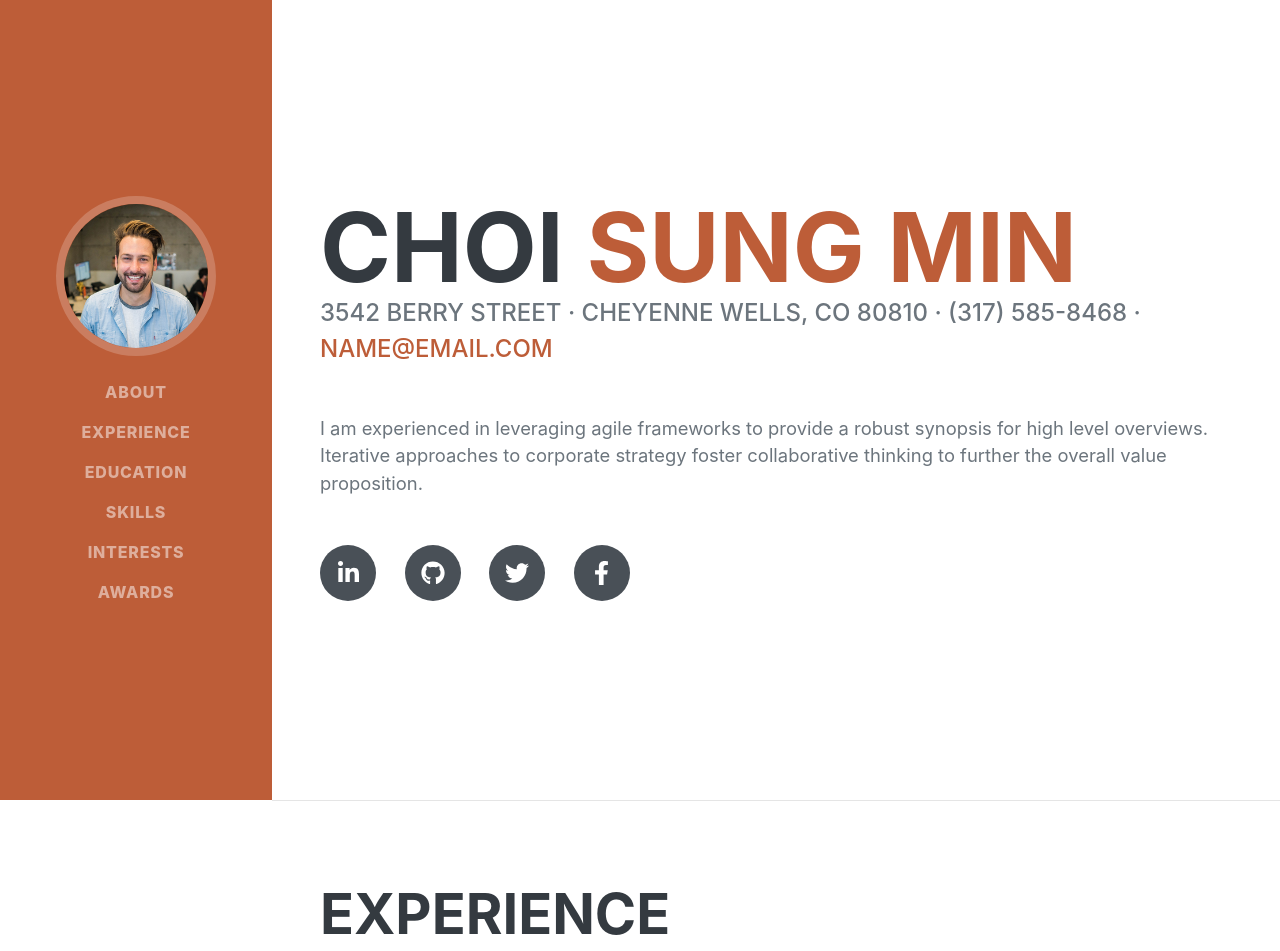
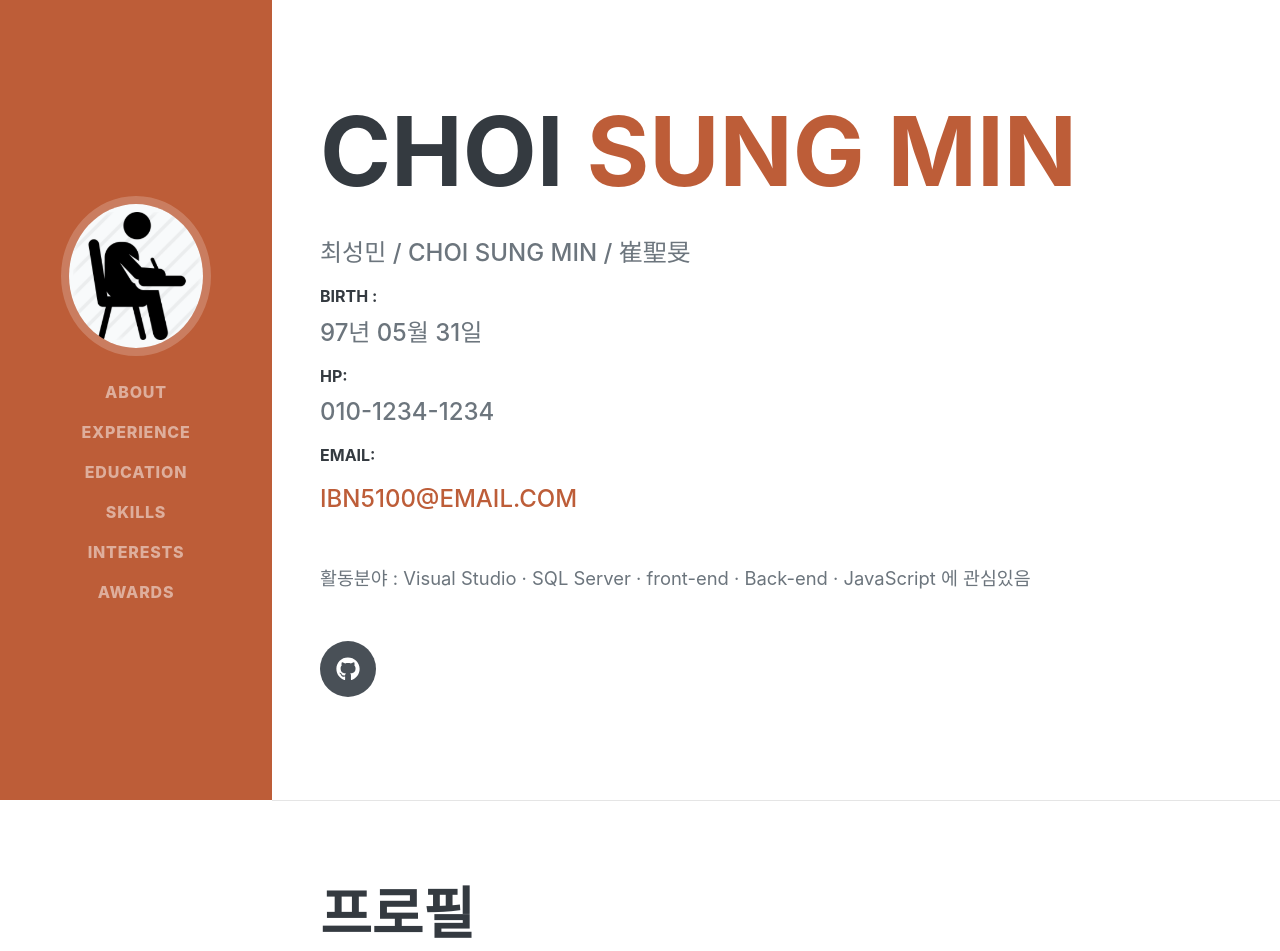
Before and after one commit to SM-create/SM-create.github.io, a plain HTML site: page index.html in a window 1280 px wide. Shown: the top 951 px of the page. Drawn offline with nearby package versions, Linux system fonts and the light colour scheme; a web font is replaced by a local one.

Commit message:
으아악

```diff
--- a/index.html
+++ b/index.html
@@ -1,28 +1,34 @@
 <!DOCTYPE html>
 <html lang="en">
+
 <head>
     <meta charset="utf-8" />
     <meta name="viewport" content="width=device-width, initial-scale=1, shrink-to-fit=no" />
     <meta name="description" content="" />
     <meta name="author" content="" />
-        <title>Resume - Start Bootstrap Theme</title>
+    <title>자기소개서</title>
     <link rel="icon" type="image/x-icon" href="assets/img/favicon.ico" />
     <!-- Font Awesome icons (free version)-->
     <script src="https://use.fontawesome.com/releases/v5.15.3/js/all.js" crossorigin="anonymous"></script>
     <!-- Google fonts-->
-        <link href="https://fonts.googleapis.com/css?family=Saira+Extra+Condensed:500,700" rel="stylesheet" type="text/css" />
+    <link href="https://fonts.googleapis.com/css?family=Saira+Extra+Condensed:500,700" rel="stylesheet"
+        type="text/css" />
     <link href="https://fonts.googleapis.com/css?family=Muli:400,400i,800,800i" rel="stylesheet" type="text/css" />
     <!-- Core theme CSS (includes Bootstrap)-->
     <link href="css/styles.css" rel="stylesheet" />
 </head>
+
 <body id="page-top">
     <!-- Navigation-->
     <nav class="navbar navbar-expand-lg navbar-dark bg-primary fixed-top" id="sideNav">
         <a class="navbar-brand js-scroll-trigger" href="#page-top">
-                <span class="d-block d-lg-none">Choi SungMin</span>
-                <span class="d-none d-lg-block"><img class="img-fluid img-profile rounded-circle mx-auto mb-2" src="assets/img/profile.jpg" alt="..." /></span>
+            <span class="d-block d-lg-none">Choi Sung Min</span>
+            <span class="d-none d-lg-block"><img class="img-fluid img-profile rounded-circle mx-auto mb-2"
+                    src="assets/img/profile.PNG" alt="..." /></span>
         </a>
-            <button class="navbar-toggler" type="button" data-toggle="collapse" data-target="#navbarSupportedContent" aria-controls="navbarSupportedContent" aria-expanded="false" aria-label="Toggle navigation"><span class="navbar-toggler-icon"></span></button>
+        <button class="navbar-toggler" type="button" data-toggle="collapse" data-target="#navbarSupportedContent"
+            aria-controls="navbarSupportedContent" aria-expanded="false" aria-label="Toggle navigation"><span
+                class="navbar-toggler-icon"></span></button>
         <div class="collapse navbar-collapse" id="navbarSupportedContent">
             <ul class="navbar-nav">
                 <li class="nav-item"><a class="nav-link js-scroll-trigger" href="#about">About</a></li>
@@ -44,15 +50,27 @@
                     <span class="text-primary">Sung Min</span>
                 </h1>
                 <div class="subheading mb-5">
-                        3542 Berry Street · Cheyenne Wells, CO 80810 · (317) 585-8468 ·
-                        <a href="mailto:name@email.com">name@email.com</a>
+                    <br>
+                    최성민 / Choi Sung Min / 崔聖旻 <br>
+
+                    <P>
+                    <h6>birth :</h6> 97년 05월 31일<br></P>
+
+                    <P>
+                    <h6>HP: </h6>010-1234-1234<br></P>
+
+                    <P>
+                    <h6>email:</h6>
+                    </P>
+
+                    <a href="mailto:name@email.com">ibn5100@email.com</a>
                 </div>
-                    <p class="lead mb-5">I am experienced in leveraging agile frameworks to provide a robust synopsis for high level overviews. Iterative approaches to corporate strategy foster collaborative thinking to further the overall value proposition.</p>
+                <p class="lead mb-5">활동분야 : Visual Studio · SQL Server · front-end · Back-end · JavaScript 에 관심있음 </p>
                 <div class="social-icons">
-                        <a class="social-icon" href="#"><i class="fab fa-linkedin-in"></i></a>
+                    <!-- <a class="social-icon" href="#"><i class="fab fa-linkedin-in"></i></a> -->
                     <a class="social-icon" href="#"><i class="fab fa-github"></i></a>
-                        <a class="social-icon" href="#"><i class="fab fa-twitter"></i></a>
-                        <a class="social-icon" href="#"><i class="fab fa-facebook-f"></i></a>
+                    <!-- <a class="social-icon" href="#"><i class="fab fa-twitter"></i></a> -->
+                    <!-- <a class="social-icon" href="#"><i class="fab fa-facebook-f"></i></a> -->
                 </div>
             </div>
         </section>
@@ -60,12 +78,15 @@
         <!-- Experience-->
         <section class="resume-section" id="experience">
             <div class="resume-section-content">
-                    <h2 class="mb-5">Experience</h2>
+                <h2 class="mb-5">프로필</h2>
                 <div class="d-flex flex-column flex-md-row justify-content-between mb-5">
                     <div class="flex-grow-1">
                         <h3 class="mb-0">Senior Web Developer</h3>
                         <div class="subheading mb-3">Intelitec Solutions</div>
-                            <p>Bring to the table win-win survival strategies to ensure proactive domination. At the end of the day, going forward, a new normal that has evolved from generation X is on the runway heading towards a streamlined cloud solution. User generated content in real-time will have multiple touchpoints for offshoring.</p>
+                        <p>Bring to the table win-win survival strategies to ensure proactive domination. At the end of
+                            the day, going forward, a new normal that has evolved from generation X is on the runway
+                            heading towards a streamlined cloud solution. User generated content in real-time will have
+                            multiple touchpoints for offshoring.</p>
                     </div>
                     <div class="flex-shrink-0"><span class="text-primary">March 2013 - Present</span></div>
                 </div>
@@ -73,7 +94,10 @@
                     <div class="flex-grow-1">
                         <h3 class="mb-0">Web Developer</h3>
                         <div class="subheading mb-3">Intelitec Solutions</div>
-                            <p>Capitalize on low hanging fruit to identify a ballpark value added activity to beta test. Override the digital divide with additional clickthroughs from DevOps. Nanotechnology immersion along the information highway will close the loop on focusing solely on the bottom line.</p>
+                        <p>Capitalize on low hanging fruit to identify a ballpark value added activity to beta test.
+                            Override the digital divide with additional clickthroughs from DevOps. Nanotechnology
+                            immersion along the information highway will close the loop on focusing solely on the bottom
+                            line.</p>
                     </div>
                     <div class="flex-shrink-0"><span class="text-primary">December 2011 - March 2013</span></div>
                 </div>
@@ -81,7 +105,10 @@
                     <div class="flex-grow-1">
                         <h3 class="mb-0">Junior Web Designer</h3>
                         <div class="subheading mb-3">Shout! Media Productions</div>
-                            <p>Podcasting operational change management inside of workflows to establish a framework. Taking seamless key performance indicators offline to maximise the long tail. Keeping your eye on the ball while performing a deep dive on the start-up mentality to derive convergence on cross-platform integration.</p>
+                        <p>Podcasting operational change management inside of workflows to establish a framework. Taking
+                            seamless key performance indicators offline to maximise the long tail. Keeping your eye on
+                            the ball while performing a deep dive on the start-up mentality to derive convergence on
+                            cross-platform integration.</p>
                     </div>
                     <div class="flex-shrink-0"><span class="text-primary">July 2010 - December 2011</span></div>
                 </div>
@@ -89,7 +116,9 @@
                     <div class="flex-grow-1">
                         <h3 class="mb-0">Web Design Intern</h3>
                         <div class="subheading mb-3">Shout! Media Productions</div>
-                            <p>Collaboratively administrate empowered markets via plug-and-play networks. Dynamically procrastinate B2C users after installed base benefits. Dramatically visualize customer directed convergence without revolutionary ROI.</p>
+                        <p>Collaboratively administrate empowered markets via plug-and-play networks. Dynamically
+                            procrastinate B2C users after installed base benefits. Dramatically visualize customer
+                            directed convergence without revolutionary ROI.</p>
                     </div>
                     <div class="flex-shrink-0"><span class="text-primary">September 2008 - June 2010</span></div>
                 </div>
@@ -165,8 +194,12 @@
         <section class="resume-section" id="interests">
             <div class="resume-section-content">
                 <h2 class="mb-5">Interests</h2>
-                    <p>Apart from being a web developer, I enjoy most of my time being outdoors. In the winter, I am an avid skier and novice ice climber. During the warmer months here in Colorado, I enjoy mountain biking, free climbing, and kayaking.</p>
-                    <p class="mb-0">When forced indoors, I follow a number of sci-fi and fantasy genre movies and television shows, I am an aspiring chef, and I spend a large amount of my free time exploring the latest technology advancements in the front-end web development world.</p>
+                <p>Apart from being a web developer, I enjoy most of my time being outdoors. In the winter, I am an avid
+                    skier and novice ice climber. During the warmer months here in Colorado, I enjoy mountain biking,
+                    free climbing, and kayaking.</p>
+                <p class="mb-0">When forced indoors, I follow a number of sci-fi and fantasy genre movies and television
+                    shows, I am an aspiring chef, and I spend a large amount of my free time exploring the latest
+                    technology advancements in the front-end web development world.</p>
             </div>
         </section>
         <hr class="m-0" />
@@ -225,4 +258,9 @@
     <!-- Core theme JS-->
     <script src="js/scripts.js"></script>
 </body>
+
 </html>
+
+
+
+<!-- https://hyungsun.github.io/bbs/resume.html -->
```
Also changed, not shown: assets/img/profile.PNG (added), assets/img/profile.jpg (deleted). Lines whose indentation alone changed are shown as unchanged.
